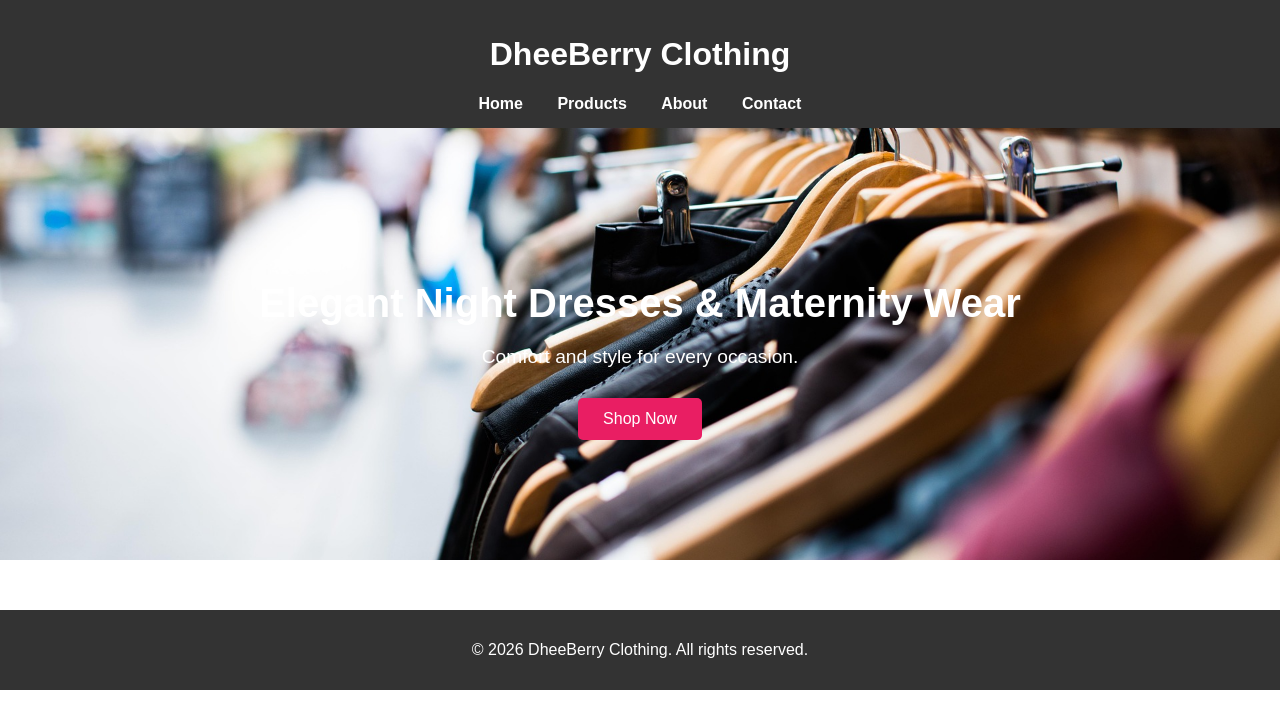
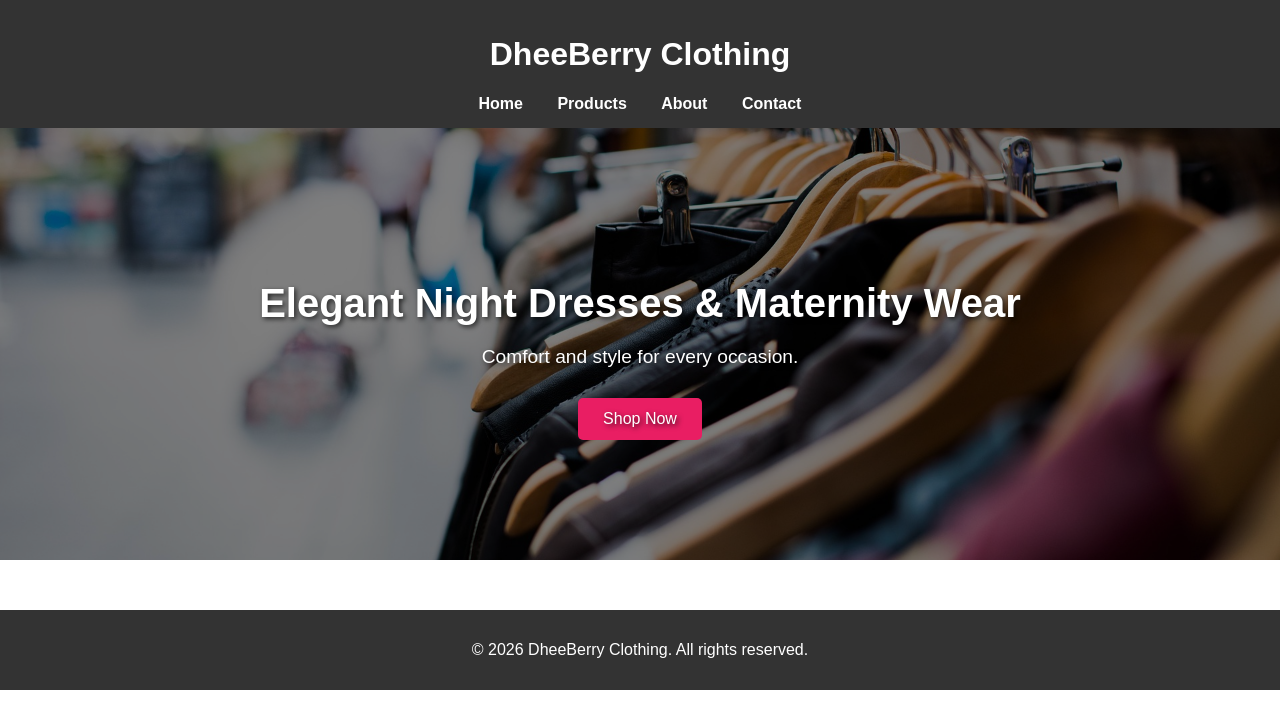
Before and after one commit to DheeBerry/clothing-website, a plain HTML site: page index.html in a window 1280 px wide. Drawn offline with Linux system fonts and the light colour scheme.

Commit message:
file with the overlay fix
Added a dark overlay to the hero section for improved readability and adjusted z-index for text elements.

```diff
--- a/style.css
+++ b/style.css
@@ -30,6 +30,22 @@ nav a:hover {
   color: white;
   text-align: center;
   padding: 120px 20px;
+  position: relative;
+}
+
+.hero::before {
+  content: "";
+  position: absolute;
+  top: 0; left: 0;
+  width: 100%; height: 100%;
+  background: rgba(0,0,0,0.5); /* dark overlay */
+  z-index: 0;
+}
+
+.hero h2, .hero p, .hero button {
+  position: relative;
+  z-index: 1; /* keeps text above overlay */
+  text-shadow: 2px 2px 5px rgba(0,0,0,0.7); /* adds readability */
 }
 
 .hero h2 {
```
